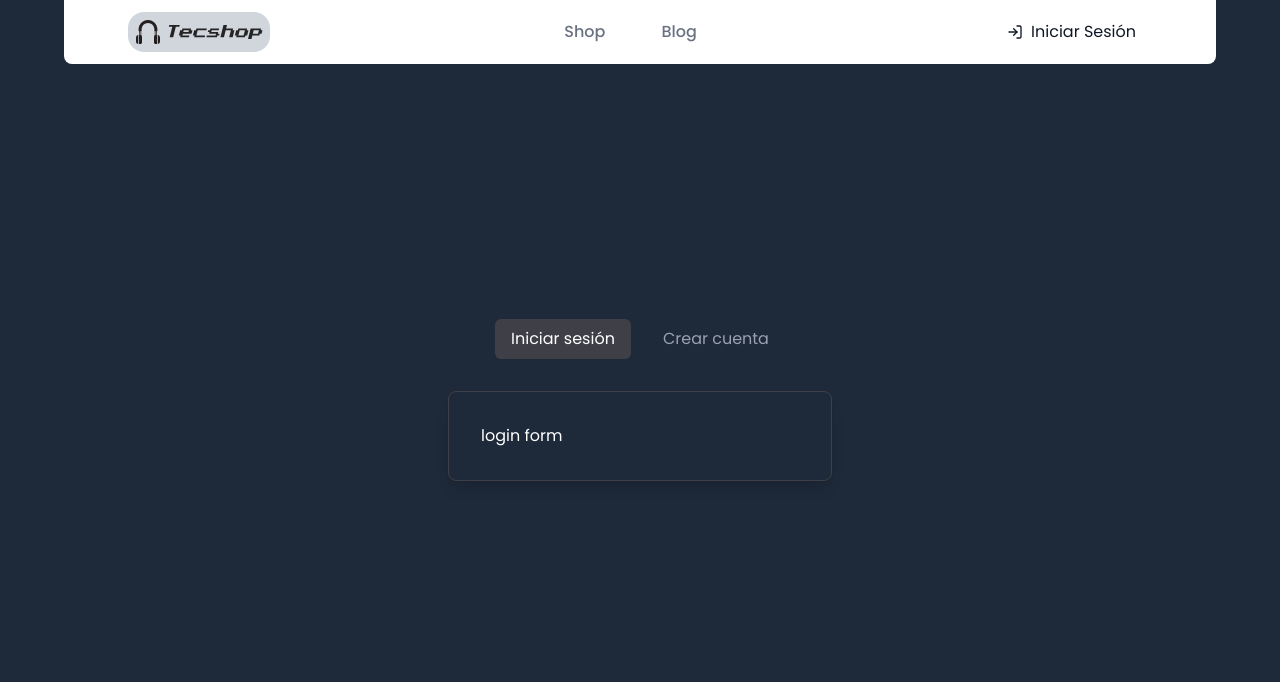
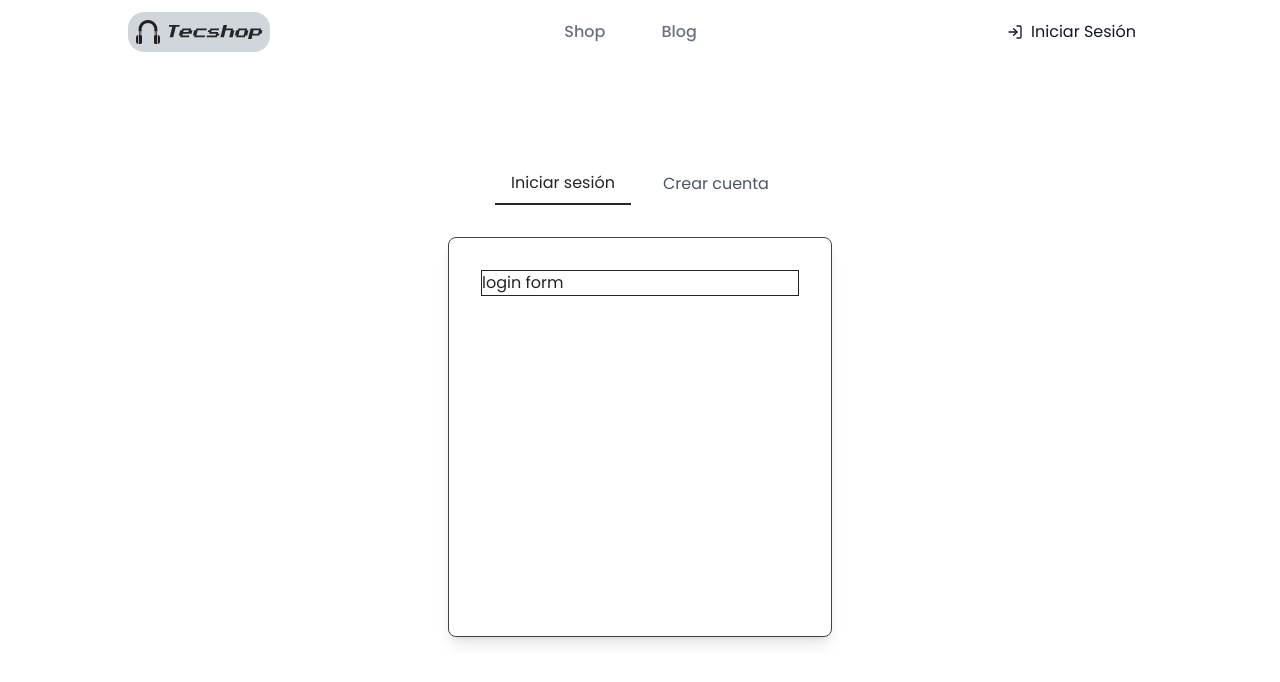
Before and after one commit to Lucio-Morales/tecshop-react, a React (Vite) app: page /auth in a window 1280 px wide. Shown: the top 682 px of the page. Built offline with nearby package versions, Linux system fonts and the light colour scheme.

Commit message:
new forms

```diff
--- a/src/features/auth/components/LoginForm.tsx
+++ b/src/features/auth/components/LoginForm.tsx
@@ -1,5 +1,5 @@
 const LoginForm = ({ onSubmit }) => {
-  return <div>login form</div>;
+  return <div className="border ">login form</div>;
 };
 
 export default LoginForm;
--- a/src/features/auth/components/RegisterForm.tsx
+++ b/src/features/auth/components/RegisterForm.tsx
@@ -1,5 +1,11 @@
+import { FormInput } from 'lucide-react';
+
 const RegisterForm = ({ onSubmit }) => {
-  return <div>register form</div>;
+  return (
+    <div className="border">
+      <div></div>
+    </div>
+  );
 };
 
 export default RegisterForm;
--- a/src/pages/AuthPage.tsx
+++ b/src/pages/AuthPage.tsx
@@ -15,12 +15,13 @@ const AuthPage = () => {
     // Lógica para enviar datos al backend
   };
   return (
-    <div className="bg-gray-800 text-white h-screen flex flex-col items-center justify-center">
+    <div className="  h-screen flex flex-col items-center justify-center">
+      {/* NAV BUTTONS */}
       <div className="flex gap-4 mb-8">
         <button
           onClick={() => setIsLogin(true)}
-          className={`px-4 py-2 rounded-md transition ${
-            isLogin ? 'bg-zinc-700 text-white' : 'bg-transparent text-gray-400'
+          className={`px-4 py-2  transition cursor-pointer border-b border-transparent ${
+            isLogin ? 'border-b-2 border-zinc-800 text-black-800' : 'text-gray-600 hover:text-gray-900'
           }`}
           disabled={isLogin}
         >
@@ -28,8 +29,8 @@ const AuthPage = () => {
         </button>
         <button
           onClick={() => setIsLogin(false)}
-          className={`px-4 py-2 rounded-md transition ${
-            !isLogin ? 'bg-zinc-700 text-white' : 'bg-transparent text-gray-400'
+          className={`px-4 py-2  transition cursor-pointer border-b border-transparent ${
+            !isLogin ? 'border-b-2 border-zinc-800 text-black-800' : 'text-gray-600 hover:text-gray-900'
           }`}
           disabled={!isLogin}
         >
@@ -38,8 +39,18 @@ const AuthPage = () => {
       </div>
 
       {/* FORM CONTAINER */}
-      <div className="border border-zinc-700 rounded-lg p-8 w-full max-w-sm shadow-lg">
-        {isLogin ? <LoginForm onSubmit={handleLogin} /> : <RegisterForm onSubmit={handleRegister} />}
+      <div className="border border-zinc-700 rounded-lg p-8 w-full max-w-sm shadow-lg relative min-h-[400px]">
+        {/* Usamos el posicionamiento absoluto en cada formulario. */}
+        {isLogin && (
+          <div className="absolute inset-0 p-8">
+            <LoginForm onSubmit={handleLogin} />
+          </div>
+        )}
+        {!isLogin && (
+          <div className="absolute inset-0 p-8">
+            <RegisterForm onSubmit={handleRegister} />
+          </div>
+        )}
       </div>
     </div>
   );
```
